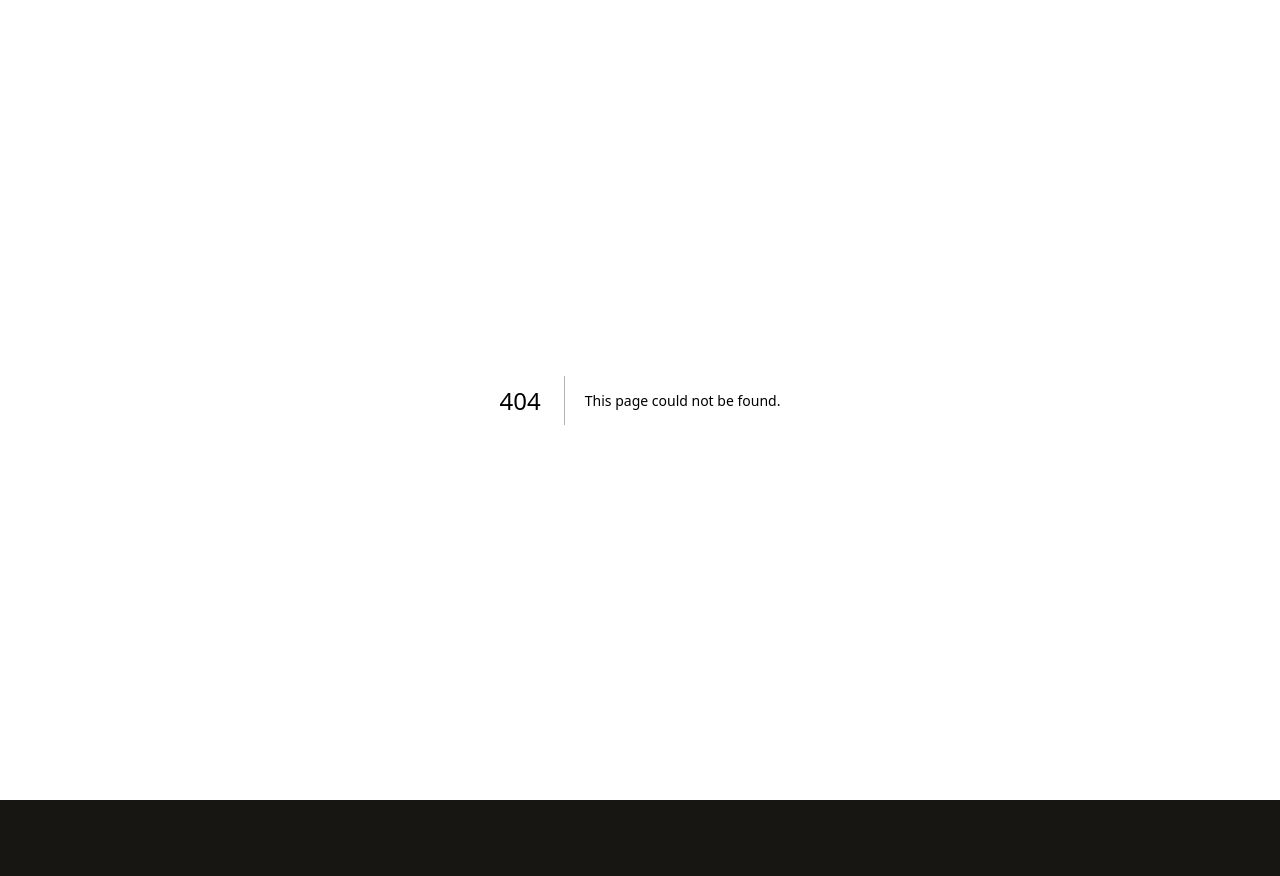
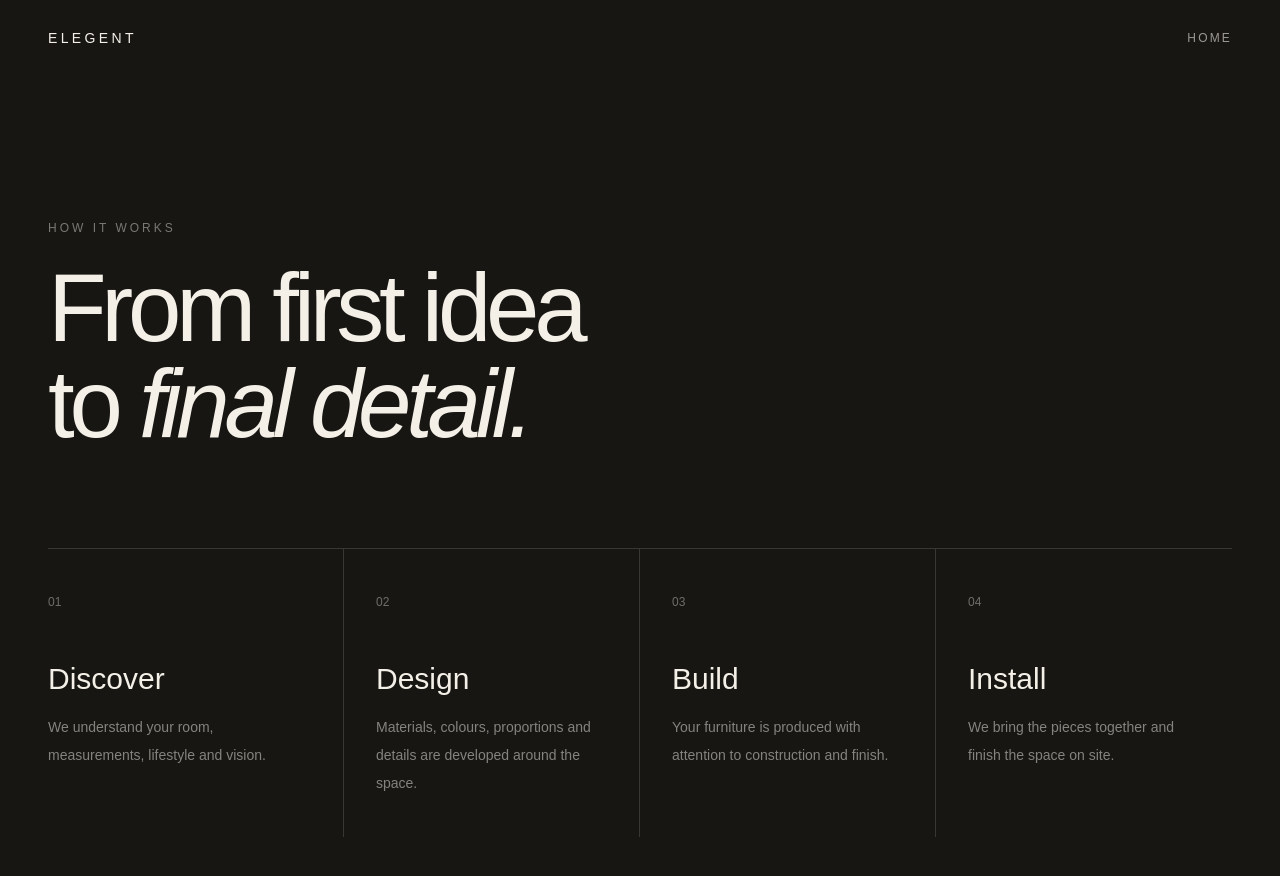
Before and after one commit to saadullah2762-star/elegent-furniture, a Next.js app: page /process in a window 1280 px wide. Before the commit this address had no page. Shown: the top 876 px of the page. Before the commit the page ends 800 px from the top, so only its background shows below. Built offline with nearby package versions, Linux system fonts and the light colour scheme.

Commit message:
add dedicated process page

```diff
--- /dev/null
+++ b/app/process/page.tsx
@@ -0,0 +1,4 @@
+'use client';
+import Link from 'next/link';
+const steps=[['01','Discover','We understand your room, measurements, lifestyle and vision.'],['02','Design','Materials, colours, proportions and details are developed around the space.'],['03','Build','Your furniture is produced with attention to construction and finish.'],['04','Install','We bring the pieces together and finish the space on site.']];
+export default function Process(){return <main className="min-h-screen bg-ink text-paper"><header className="flex items-center justify-between px-6 py-7 md:px-12"><Link href="/" className="text-sm tracking-[.24em]">ELEGENT</Link><Link href="/" className="text-xs tracking-[.18em] uppercase text-paper/60">Home</Link></header><section className="px-6 py-24 md:px-12 md:py-36"><p className="mb-6 text-xs tracking-[.25em] uppercase text-paper/45">How it works</p><h1 className="max-w-5xl text-6xl font-light leading-[.9] tracking-[-.055em] md:text-8xl">From first idea<br/>to <span className="italic">final detail.</span></h1><div className="mt-24 grid border-t border-paper/15 md:grid-cols-4">{steps.map(([n,t,c])=><article key={n} className="border-b border-paper/15 py-10 md:border-b-0 md:border-r md:px-8 first:md:pl-0 last:md:border-r-0"><span className="text-xs text-paper/40">{n}</span><h2 className="mt-12 text-3xl font-light">{t}</h2><p className="mt-4 text-sm leading-7 text-paper/50">{c}</p></article>)}</div></section></main>}
```
